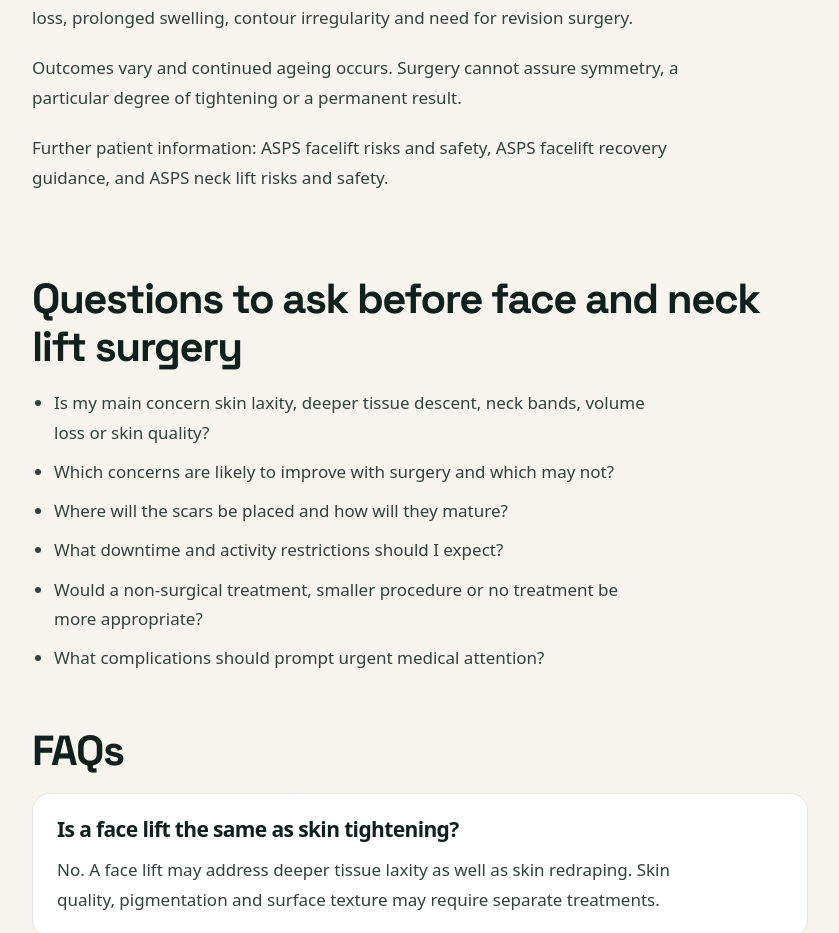
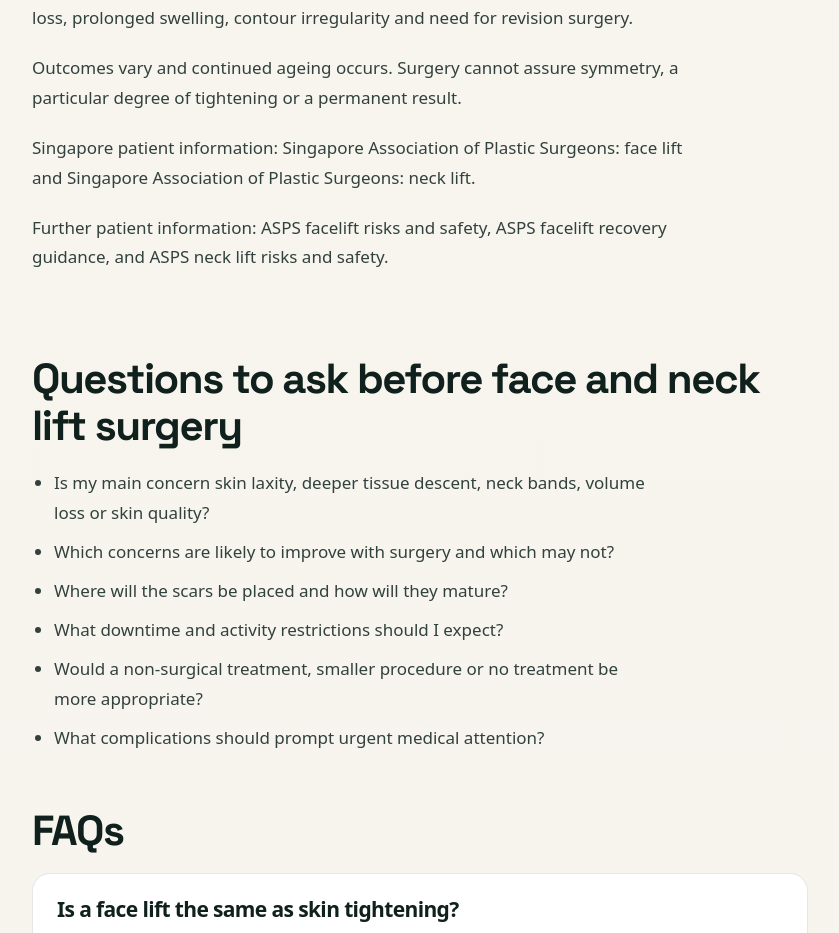
Before and after one commit to zatyrical/plasticwebsite, a Next.js app: page /face-neck-lift-singapore in a window 1280 px wide. Shown: the part 8703-9636 px from the top of the page, without its empty margins (220-1059 px from the left). Built offline with nearby package versions, Linux system fonts and the light colour scheme.

Commit message:
Connect face-neck and body guides to verified Singapore patient resources

```diff
--- a/app/ProcedureArticle.tsx
+++ b/app/ProcedureArticle.tsx
@@ -427,6 +427,7 @@ export default function ProcedureArticlePage({ article }: Props) {
                 {article.slug === 'body-contouring-liposuction-singapore' && section.id === 'risks' ? (
                   <>
                     <p>Serious complications can include blood clots in the legs or lungs, fluid-related problems affecting the lungs, and injury to deeper tissues or internal organs. Individual risk depends on the treatment extent, medical history and surgical plan and should be discussed before consent.</p>
+                    <p>Singapore patient information: <a href="https://www.saps.org.sg/liposuction">Singapore Association of Plastic Surgeons: liposuction</a>.</p>
                     <p>Further patient information: <a href="https://www.plasticsurgery.org/cosmetic-procedures/liposuction/safety">ASPS liposuction risks and safety</a>, <a href="https://www.plasticsurgery.org/cosmetic-procedures/liposuction/candidates">ASPS liposuction suitability</a>, and <a href="https://www.nhs.uk/tests-and-treatments/cosmetic-procedures/cosmetic-surgery/liposuction/">NHS liposuction overview</a>.</p>
                   </>
                 ) : null}
@@ -470,7 +471,10 @@ export default function ProcedureArticlePage({ article }: Props) {
                   <p>Further patient information: <a href="https://www.singhealth.com.sg/tests-procedures/fat-injection">SingHealth: fat injection / fat grafting</a>, <a href="https://www.saps.org.sg/facial-fat-grafting">Singapore Association of Plastic Surgeons: facial fat grafting</a>, and <a href="https://www.saps.org.sg/fat-transfer-breast-augmentation62823491">Singapore Association of Plastic Surgeons: fat-transfer breast augmentation</a>.</p>
                 ) : null}
                 {article.slug === 'face-neck-lift-singapore' && section.id === 'risks' ? (
-                  <p>Further patient information: <a href="https://www.plasticsurgery.org/cosmetic-procedures/facelift/safety">ASPS facelift risks and safety</a>, <a href="https://www.plasticsurgery.org/cosmetic-procedures/facelift/recovery">ASPS facelift recovery guidance</a>, and <a href="https://www.plasticsurgery.org/cosmetic-procedures/neck-lift/safety">ASPS neck lift risks and safety</a>.</p>
+                  <>
+                    <p>Singapore patient information: <a href="https://www.saps.org.sg/face-lift">Singapore Association of Plastic Surgeons: face lift</a> and <a href="https://www.saps.org.sg/neck-lift">Singapore Association of Plastic Surgeons: neck lift</a>.</p>
+                    <p>Further patient information: <a href="https://www.plasticsurgery.org/cosmetic-procedures/facelift/safety">ASPS facelift risks and safety</a>, <a href="https://www.plasticsurgery.org/cosmetic-procedures/facelift/recovery">ASPS facelift recovery guidance</a>, and <a href="https://www.plasticsurgery.org/cosmetic-procedures/neck-lift/safety">ASPS neck lift risks and safety</a>.</p>
+                  </>
                 ) : null}
                 {article.slug === 'eyebag-removal-lower-blepharoplasty-singapore' && section.id === 'consultation' ? (
                   <p>For separate upper-eyelid crease concerns, read the <Link href="/asian-eyelid-surgery-singapore">Asian eyelid surgery guide</Link>. If the concern is part of broader facial rejuvenation planning, the <Link href="/face-neck-lift-singapore#anatomy">face and neck assessment guide</Link> explains how eyelid, volume and lifting decisions are separated. Reading these guides does not mean procedures need to be combined.</p>
```
